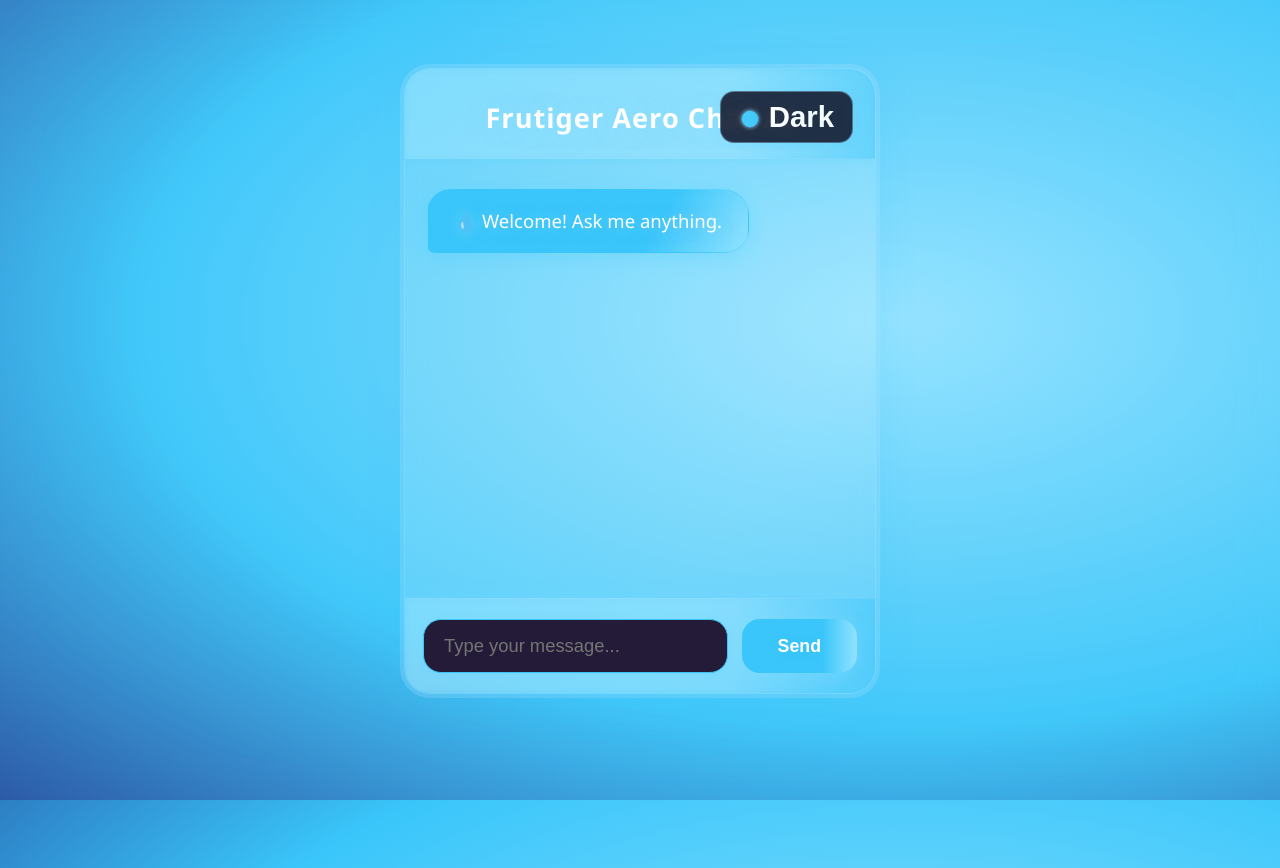
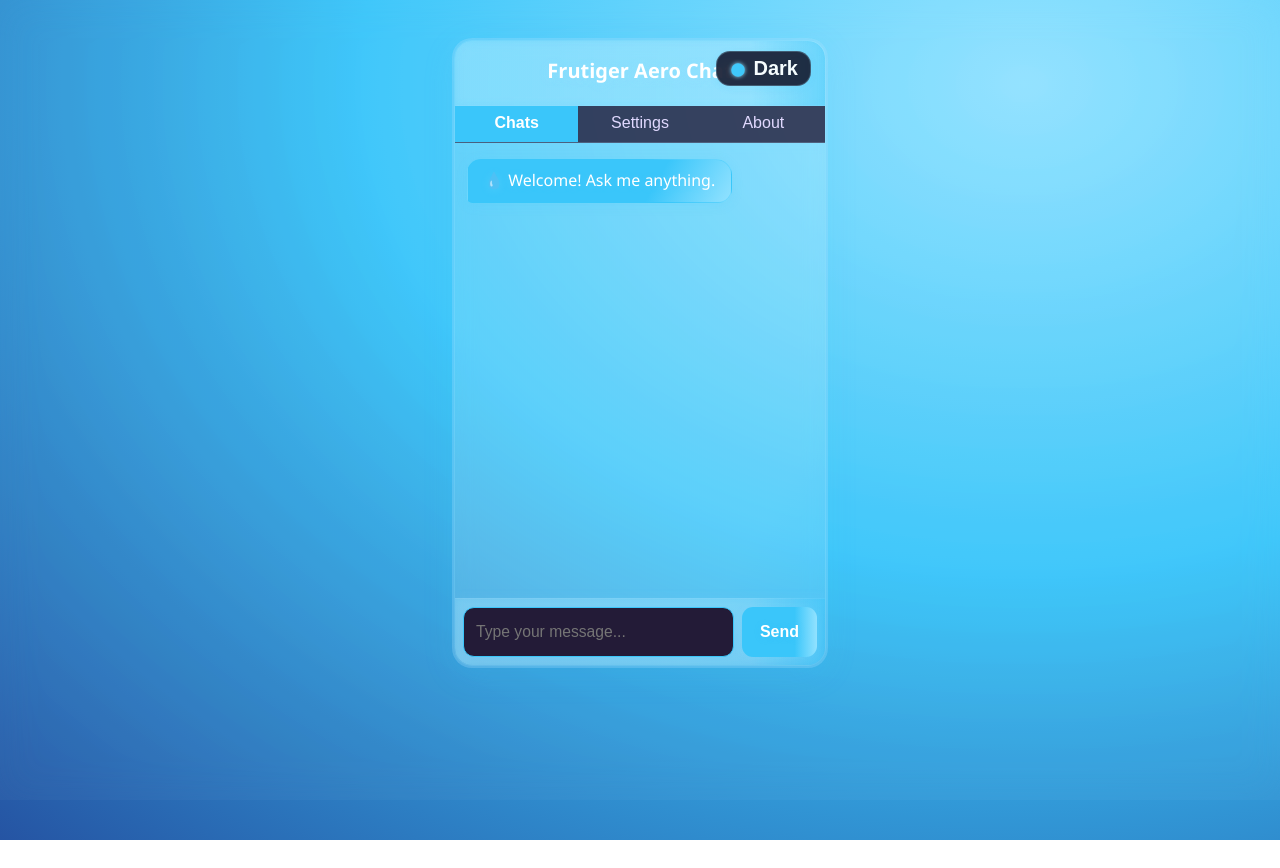
Before and after one commit to Lynqerrek/Luma.AI, a plain HTML site: page index.html in a window 1280 px wide. After the commit the page ends 840 px from the top, so only its background shows below. Drawn offline with Linux system fonts and the light colour scheme.

Commit message:
Update index.html

```diff
--- a/index.html
+++ b/index.html
@@ -6,9 +6,8 @@
   <meta name="viewport" content="width=device-width, initial-scale=1.0">
   <style>
     :root {
-      /* Light theme colors */
-      --bg-gradient: radial-gradient(ellipse at 70% 40%, #e5faff 0%, #a7e7ff 60%, #c3e8f6 100%);
-      --card-bg: linear-gradient(120deg, #f4fbff 70%, #d4f1fd 100%);
+      --bg-gradient: radial-gradient(ellipse at 80% 10%, #e5faff 0%, #a7e7ff 46%, #c3e8f6 100%);
+      --card-bg: linear-gradient(120deg, #f4fbff 80%, #d4f1fd 100%);
       --header-bg: linear-gradient(90deg, #e5faff 70%, #a7e7ff 100%);
       --bubble-ai: linear-gradient(120deg, #3ac6fa 70%, #92e2ff 100%);
       --bubble-user: linear-gradient(120deg, #e5faff 65%, #a7e7ff 100%);
@@ -16,18 +15,22 @@
       --text-color: #2554a3;
       --bubble-user-text: #2554a3;
       --bubble-ai-text: #fff;
-      --glass: #ffffff50;
-      --shadow: 0 8px 40px #3ac6fa30, 0 0 0 4px #b5e2ff44;
-      --border: 1.5px solid #92e2ff66;
+      --glass: #ffffff40;
+      --shadow: 0 8px 32px #3ac6fa26, 0 0 0 2px #b5e2ff44;
+      --border: 1.2px solid #92e2ff44;
       --scrollbar: #92e2ff;
       --header-text: #2554a3;
       --toggle-bg: #e5faff;
       --toggle-shadow: 0 2px 8px #3ac6fa22;
+      --tab-bg: #d4f1fdcc;
+      --tab-active: #3ac6fa;
+      --tab-color: #2554a3;
+      --tab-active-color: #fff;
     }
     [data-theme="dark"] {
-      --bg-gradient: radial-gradient(ellipse at 70% 40%, #92e2ff 0%, #3ac6fa 60%, #2554a3 100%);
-      --card-bg: linear-gradient(120deg, #e5faff2a 70%, #b5e2ff2a 100%);
-      --header-bg: linear-gradient(90deg, #92e2ff55 70%, #3ac6fa80 100%);
+      --bg-gradient: radial-gradient(ellipse at 80% 10%, #92e2ff 0%, #3ac6fa 46%, #2554a3 100%);
+      --card-bg: linear-gradient(120deg, #e5faff2a 80%, #b5e2ff2a 100%);
+      --header-bg: linear-gradient(90deg, #92e2ff55 80%, #3ac6fa80 100%);
       --bubble-ai: linear-gradient(120deg, #3ac6fa 70%, #92e2ff 100%);
       --bubble-user: linear-gradient(120deg, #e5faff 65%, #a7e7ff 100%);
       --input-bg: #231b37;
@@ -35,32 +38,30 @@
       --bubble-user-text: #2554a3;
       --bubble-ai-text: #fff;
       --glass: #ffffff30;
-      --shadow: 0 8px 40px #3ac6fa30, 0 0 0 4px #b5e2ff44;
-      --border: 1.5px solid #92e2ff66;
+      --shadow: 0 8px 32px #3ac6fa26, 0 0 0 2px #b5e2ff44;
+      --border: 1.2px solid #92e2ff44;
       --scrollbar: #92e2ff;
       --header-text: #fff;
       --toggle-bg: #1a2136;
       --toggle-shadow: 0 2px 8px #3ac6fa22;
-    }
-    html, body {
-      height: 100%;
-      margin: 0;
-      padding: 0;
+      --tab-bg: #231b37cc;
+      --tab-active: #3ac6fa;
+      --tab-color: #e1d9ff;
+      --tab-active-color: #fff;
     }
     body {
       font-family: 'Segoe UI', 'Inter', Arial, sans-serif;
       min-height: 100vh;
       background: var(--bg-gradient);
       position: relative;
-      overflow: hidden;
+      margin: 0;
       transition: background 0.5s;
-      animation: fadeInBg 1.2s;
+      animation: fadeInBg 1s;
     }
     @keyframes fadeInBg {
       from { opacity: 0;}
       to { opacity: 1;}
     }
-    /* Glass effect overlay */
     .aero-glass {
       position: fixed;
       z-index: 0;
@@ -69,64 +70,84 @@
       height: 100vh;
       pointer-events: none;
       background: var(--glass);
-      backdrop-filter: blur(20px);
-      opacity: 0.22;
+      backdrop-filter: blur(18px);
+      opacity: 0.18;
       transition: background 0.5s, opacity 0.5s;
     }
-    /* Chat Card */
     .chat-container {
       position: relative;
       z-index: 1;
       width: 100%;
-      max-width: 470px;
+      max-width: 370px;
       height: 78vh;
-      min-height: 490px;
-      margin: 68px auto 0 auto;
+      min-height: 420px;
+      margin: 40px auto 0 auto;
       background: var(--card-bg);
-      border-radius: 26px;
+      border-radius: 18px;
       box-shadow: var(--shadow);
       display: flex;
       flex-direction: column;
       overflow: hidden;
-      animation: slideInChat 0.9s cubic-bezier(.44,.97,.26,.98);
       border: var(--border);
       backdrop-filter: blur(10px);
       transition: background 0.5s, box-shadow 0.5s, border 0.5s;
     }
-    @keyframes slideInChat {
-      from { transform: scale(0.96) translateY(30px); opacity: 0;}
-      to { transform: scale(1) translateY(0); opacity: 1;}
+    /* Tabs */
+    .chat-tabs {
+      display: flex;
+      background: var(--tab-bg);
+      border-bottom: 1px solid #b5e2ff33;
+      padding: 0;
+      margin: 0;
+      box-shadow: 0 2px 12px #92e2ff14;
+      z-index: 5;
     }
+    .chat-tab {
+      flex: 1;
+      padding: 8px 0;
+      text-align: center;
+      cursor: pointer;
+      font-size: 1em;
+      color: var(--tab-color);
+      background: none;
+      border: none;
+      outline: none;
+      font-weight: 500;
+      transition: background 0.3s, color 0.3s;
+      border-bottom: 2.5px solid transparent;
+    }
+    .chat-tab.active {
+      background: var(--tab-active);
+      color: var(--tab-active-color);
+      border-bottom: 2.5px solid var(--tab-active);
+      font-weight: 700;
+    }
+    /* Header */
     .chat-header {
       background: var(--header-bg);
       color: var(--header-text);
       text-align: center;
-      padding: 30px 0 22px 0;
-      font-size: 1.7em;
-      letter-spacing: 1px;
+      padding: 16px 0 8px 0;
+      font-size: 1.25em;
       font-weight: 700;
-      border-bottom: 1px solid #b5e2ff33;
-      box-shadow: 0 1px 8px #3ac6fa22;
+      border-bottom: 1px solid #b5e2ff22;
       user-select: none;
-      animation: fadeInHeader 1.2s 0.3s backwards;
-      text-shadow: 0 2px 18px #92e2ff80;
+      text-shadow: 0 2px 10px #92e2ff50;
       backdrop-filter: blur(4px);
       transition: background 0.5s, color 0.5s;
-    }
-    @keyframes fadeInHeader {
-      from { opacity: 0; transform: translateY(-18px);}
-      to { opacity: 1; transform: translateY(0);}
+      min-height: 40px;
+      position: relative;
     }
     .theme-toggle {
       position: absolute;
-      right: 22px;
-      top: 22px;
+      right: 14px;
+      top: 10px;
       background: var(--toggle-bg);
       color: var(--header-text);
       border: none;
       border-radius: 14px;
-      padding: 8px 18px;
-      font-size: 1.08em;
+      padding: 5px 12px;
+      font-size: 1em;
       box-shadow: var(--toggle-shadow);
       cursor: pointer;
       font-weight: 600;
@@ -135,98 +156,100 @@
       outline: none;
       display: flex;
       align-items: center;
-      gap: 8px;
-      opacity: 0.92;
-      border: 1px solid #a7e7ff60;
-      backdrop-filter: blur(6px);
+      gap: 7px;
+      opacity: 0.93;
+      border: 1px solid #a7e7ff40;
+      backdrop-filter: blur(5px);
     }
     .theme-toggle:hover {
       opacity: 1;
-      box-shadow: 0 4px 18px #3ac6fa44;
+      box-shadow: 0 4px 12px #3ac6fa44;
     }
     .theme-toggle svg {
       vertical-align: middle;
-      width: 22px;
-      height: 22px;
+      width: 18px;
+      height: 18px;
       filter: drop-shadow(0 0 2px #92e2ff);
       transition: filter 0.3s;
     }
     .chat-messages {
       flex: 1;
-      padding: 30px 22px;
+      padding: 16px 12px;
       overflow-y: auto;
       background: transparent;
       display: flex;
       flex-direction: column;
-      gap: 19px;
+      gap: 9px;
       position: relative;
       z-index: 1;
       transition: background 0.5s;
     }
     .bubble {
-      padding: 16px 26px;
-      border-radius: 24px;
-      max-width: 83%;
-      font-size: 1.16em;
-      line-height: 1.6;
+      padding: 10px 16px;
+      border-radius: 14px;
+      max-width: 80%;
+      font-size: 1em;
+      line-height: 1.35;
       word-break: break-word;
       display: inline-block;
-      box-shadow: 0 2px 16px #92e2ff15;
-      margin-bottom: 3px;
-      animation: bubbleIn 0.32s cubic-bezier(.44,.97,.26,.98);
-      border: 1.5px solid #b5e2ff44;
+      box-shadow: 0 2px 8px #92e2ff10;
+      margin-bottom: 2px;
+      animation: bubbleIn 0.28s cubic-bezier(.44,.97,.26,.98);
+      border: 1.2px solid #b5e2ff44;
       transition: background 0.2s, color 0.2s, border 0.2s;
-      backdrop-filter: blur(3px);
+      backdrop-filter: blur(2px);
     }
     @keyframes bubbleIn {
-      from { opacity: 0; transform: translateY(18px) scale(0.97);}
+      from { opacity: 0; transform: translateY(16px) scale(0.96);}
       to { opacity: 1; transform: translateY(0) scale(1);}
     }
     .user {
       background: var(--bubble-user);
       color: var(--bubble-user-text);
       align-self: flex-end;
-      border-bottom-right-radius: 8px;
-      border-top-left-radius: 26px;
-      border: 1.5px solid #a7e7ff80;
-      box-shadow: 0 4px 20px #a7e7ff22;
+      border-bottom-right-radius: 5px;
+      border-top-left-radius: 16px;
+      border: 1.2px solid #a7e7ff60;
+      box-shadow: 0 2px 12px #a7e7ff12;
       font-weight: 500;
-      text-shadow: 0 1px 8px #e5faff44;
+      text-shadow: 0 1px 5px #e5faff22;
     }
     .ai {
       background: var(--bubble-ai);
       color: var(--bubble-ai-text);
       align-self: flex-start;
-      border-bottom-left-radius: 8px;
-      border-top-right-radius: 26px;
-      border: 1.5px solid #3ac6fa60;
-      box-shadow: 0 4px 20px #3ac6fa44;
+      border-bottom-left-radius: 5px;
+      border-top-right-radius: 16px;
+      border: 1.2px solid #3ac6fa60;
+      box-shadow: 0 2px 12px #3ac6fa20;
       font-weight: 500;
-      text-shadow: 0 1px 14px #92e2ff80;
+      text-shadow: 0 1px 8px #92e2ff30;
     }
     .chat-input {
       display: flex;
-      border-top: 1px solid #b5e2ff33;
-      padding: 20px 18px;
+      border-top: 1px solid #b5e2ff22;
+      padding: 8px 8px;
       background: var(--header-bg);
-      gap: 14px;
+      gap: 8px;
       backdrop-filter: blur(4px);
-      box-shadow: 0 -2px 18px #92e2ff22;
+      box-shadow: 0 -2px 8px #92e2ff12;
       transition: background 0.5s;
+      min-height: 44px;
     }
     .chat-input input {
       flex: 1;
-      padding: 15px 20px;
-      font-size: 1.15em;
-      border-radius: 18px;
-      border: 1.8px solid #3ac6fa;
+      padding: 8px 12px;
+      font-size: 0.98em;
+      border-radius: 11px;
+      border: 1.2px solid #3ac6fa;
       background: var(--input-bg);
       color: var(--text-color);
       outline: none;
       transition: border-color 0.22s, background 0.5s, color 0.5s;
-      box-shadow: 0 1px 8px #3ac6fa10;
+      box-shadow: 0 1px 4px #3ac6fa10;
       font-weight: 500;
       backdrop-filter: blur(1.5px);
+      min-height: 32px;
     }
     .chat-input input:focus {
       border-color: #92e2ff;
@@ -235,52 +258,56 @@
       background: linear-gradient(90deg, #3ac6fa 70%, #92e2ff 100%);
       color: #fff;
       border: none;
-      padding: 0 36px;
-      border-radius: 18px;
-      font-size: 1.11em;
+      padding: 0 18px;
+      border-radius: 11px;
+      font-size: 1em;
       cursor: pointer;
       font-weight: 600;
-      box-shadow: 0 2px 14px #92e2ff44;
+      box-shadow: 0 2px 8px #92e2ff22;
       transition: background 0.18s, box-shadow 0.18s;
-      text-shadow: 0 1px 10px #3ac6fa40;
+      text-shadow: 0 1px 8px #3ac6fa20;
+      min-height: 32px;
     }
     .chat-input button:hover {
       background: linear-gradient(90deg, #92e2ff 50%, #3ac6fa 100%);
-      box-shadow: 0 4px 22px #3ac6fa44;
+      box-shadow: 0 4px 10px #3ac6fa44;
     }
     /* Custom scrollbar for chat */
     .chat-messages::-webkit-scrollbar {
-      width: 7px;
+      width: 6px;
       background: var(--card-bg);
-      border-radius: 7px;
+      border-radius: 6px;
     }
     .chat-messages::-webkit-scrollbar-thumb {
       background: var(--scrollbar);
-      border-radius: 7px;
+      border-radius: 6px;
     }
     /* Responsive */
-    @media (max-width: 600px) {
+    @media (max-width: 550px) {
       .chat-container {
         max-width: 99vw;
         margin: 5vw auto 0 auto;
-        min-height: 72vw;
+        min-height: 70vw;
       }
       .chat-messages { padding: 5vw 2vw; }
       .chat-header, .chat-input { padding-left: 2vw; padding-right: 2vw;}
-      .theme-toggle { right: 6vw; top: 10px; }
+      .theme-toggle { right: 5vw; top: 8px; }
     }
   </style>
 </head>
 <body data-theme="dark">
-  <!-- Frutiger Aero Glass Effect -->
   <div class="aero-glass"></div>
-
   <div class="chat-container">
     <div class="chat-header">
-      Frutiger Aero Chat AI
+      Frutiger Aero Chat
       <button class="theme-toggle" id="themeToggle" title="Toggle theme">
         <span id="themeIcon"></span> <span id="themeLabel">Dark</span>
       </button>
+    </div>
+    <div class="chat-tabs">
+      <button class="chat-tab active" data-tab="chats">Chats</button>
+      <button class="chat-tab" data-tab="settings">Settings</button>
+      <button class="chat-tab" data-tab="about">About</button>
     </div>
     <div class="chat-messages" id="chatMessages">
       <div class="bubble ai">💧 Welcome! Ask me anything.</div>
@@ -289,6 +316,13 @@
       <input type="text" id="userInput" placeholder="Type your message..." required />
       <button type="submit">Send</button>
     </form>
+    <!-- Settings and About tabs (hidden by default) -->
+    <div class="chat-messages" id="settingsTab" style="display:none;">
+      <div class="bubble ai">⚙️ <b>Settings</b><br><small>Here you can add settings for your AI app (e.g. theme, notifications, etc).</small></div>
+    </div>
+    <div class="chat-messages" id="aboutTab" style="display:none;">
+      <div class="bubble ai">ℹ️ <b>About</b><br><small>This Frutiger Aero theme chat demo was made for you!</small></div>
+    </div>
   </div>
   <script>
     // Theme toggle logic
@@ -296,14 +330,13 @@
     const themeIcon = document.getElementById('themeIcon');
     const themeLabel = document.getElementById('themeLabel');
     const body = document.body;
-
     function setTheme(theme) {
       body.setAttribute('data-theme', theme);
       if (theme === 'light') {
-        themeIcon.innerHTML = '<svg viewBox="0 0 24 24"><circle cx="12" cy="12" r="5" fill="#3ac6fa"/><g stroke="#2554a3" stroke-width="2"><line x1="12" y1="2" x2="12" y2="6"/><line x1="12" y1="18" x2="12" y2="22"/><line x1="2" y1="12" x2="6" y2="12"/><line x1="18" y1="12" x2="22" y2="12"/><line x1="4.2" y1="4.2" x2="7.1" y2="7.1"/><line x1="16.9" y1="16.9" x2="19.8" y2="19.8"/><line x1="16.9" y1="7.1" x2="19.8" y2="4.2"/><line x1="4.2" y1="19.8" x2="7.1" y2="16.9"/></g></svg>';
+        themeIcon.innerHTML = '<svg viewBox="0 0 24 24"><circle cx="12" cy="12" r="4" fill="#3ac6fa"/><g stroke="#2554a3" stroke-width="2"><line x1="12" y1="2" x2="12" y2="6"/><line x1="12" y1="18" x2="12" y2="22"/><line x1="2" y1="12" x2="6" y2="12"/><line x1="18" y1="12" x2="22" y2="12"/><line x1="4.2" y1="4.2" x2="7.1" y2="7.1"/><line x1="16.9" y1="16.9" x2="19.8" y2="19.8"/><line x1="16.9" y1="7.1" x2="19.8" y2="4.2"/><line x1="4.2" y1="19.8" x2="7.1" y2="16.9"/></g></svg>';
         themeLabel.textContent = 'Light';
       } else {
-        themeIcon.innerHTML = '<svg viewBox="0 0 24 24"><circle cx="12" cy="12" r="9" fill="#2554a3"/><path d="M12 3a9 9 0 1 0 9 9c0-4.97-4.03-9-9-9z" fill="#3ac6fa"/></svg>';
+        themeIcon.innerHTML = '<svg viewBox="0 0 24 24"><circle cx="12" cy="12" r="8" fill="#2554a3"/><path d="M12 3a9 9 0 1 0 9 9c0-4.97-4.03-9-9-9z" fill="#3ac6fa"/></svg>';
         themeLabel.textContent = 'Dark';
       }
     }
@@ -313,11 +346,34 @@
     });
     setTheme('dark');
 
+    // Tabs logic
+    const tabs = document.querySelectorAll('.chat-tab');
+    const chatMessages = document.getElementById('chatMessages');
+    const settingsTab = document.getElementById('settingsTab');
+    const aboutTab = document.getElementById('aboutTab');
+    tabs.forEach(tab => {
+      tab.addEventListener('click', () => {
+        tabs.forEach(t => t.classList.remove('active'));
+        tab.classList.add('active');
+        if (tab.dataset.tab === "chats") {
+          chatMessages.style.display = "";
+          settingsTab.style.display = "none";
+          aboutTab.style.display = "none";
+        } else if (tab.dataset.tab === "settings") {
+          chatMessages.style.display = "none";
+          settingsTab.style.display = "";
+          aboutTab.style.display = "none";
+        } else if (tab.dataset.tab === "about") {
+          chatMessages.style.display = "none";
+          settingsTab.style.display = "none";
+          aboutTab.style.display = "";
+        }
+      });
+    });
+
     // Chat logic (UI only)
-    const chatMessages = document.getElementById('chatMessages');
     const chatForm = document.getElementById('chatForm');
     const userInput = document.getElementById('userInput');
-
     chatForm.addEventListener('submit', function(e){
       e.preventDefault();
       let text = userInput.value.trim();
@@ -326,7 +382,6 @@
       userInput.value = '';
       // TODO: Wire up your AI backend and add an "ai" bubble with response!
     });
-
     function addBubble(text, sender) {
       const bubble = document.createElement('div');
       bubble.classList.add('bubble', sender);
```
